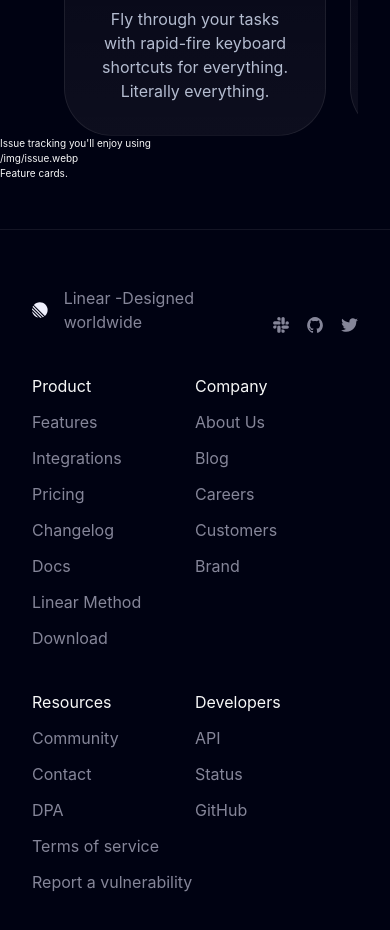
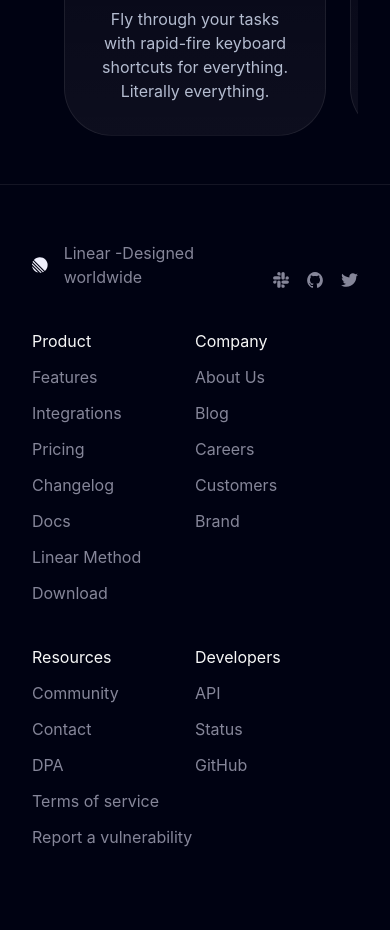
Before and after one commit to McVyp/pencil, a Next.js app: page / in a window 390 px wide. Shown: the part 2260-3190 px from the top of the page. After the commit the page ends 3165 px from the top, so only its background shows below. Built offline with nearby package versions, Linux system fonts and the light colour scheme.

Commit message:
add image in feature

```diff
--- a/app/page.tsx
+++ b/app/page.tsx
@@ -26,7 +26,9 @@
           <StarsIllustration />
       </div>
       <UnlikeAnyTool />
-      <IssueTracking />
+      {/* <Container className="my-[25.2rem]">
+        <IssueTracking />
+      </Container> */}
     </>
   )
 }
--- a/components/features.tsx
+++ b/components/features.tsx
@@ -1,16 +1,22 @@
 type FeaturesProps ={
-    title: string;
     children: React.ReactNode;
 }
 
-export const Features = ({title, children}: FeaturesProps) =>{
+export const Features = ({children}: FeaturesProps) =>{
     return(
-        <section>
-            <h2>{title}</h2>
+        <section className="py-[12.8rem] flex items-center flex-col text-center">
             {children}
         </section>
     )
 }
+
+type FeaturesTitleProps ={
+    children: React.ReactNode;
+}
+
+const FeaturesTitle =( {children}: FeaturesTitleProps) =>(
+     <h2 className="text-gradient text-6xl md:text-8xl mb-11">{children}</h2>
+)
 
 type MainFeatureProps ={
     image: string;
@@ -18,7 +24,17 @@
 }
 
 const MainFeature =({image, text}: MainFeatureProps) => {
-    return <div>{image}</div>
+    return(
+        <div className="w-[78rem] max-w-[90%] text-center">
+            <div >
+                <img
+                    src={image} className="h-auto w-full"
+                    alt=""
+                />
+            </div>
+            <p className="text-white text-4xl mt-16 w-[80%] mx-auto">{text}</p>
+        </div>
+    )
 }
 
 type FeatureGridProps = {
@@ -46,5 +62,6 @@
 }
 
 Features.Main = MainFeature;
+Features.Title = FeaturesTitle;
 Features.Grid = FeatureGrid;
 Features.Cards = FeatureCards;
--- a/components/sections/issue-tracking.tsx
+++ b/components/sections/issue-tracking.tsx
@@ -2,7 +2,12 @@
 import { AutomatedBacklogIcon, CustomViewsIcon, DiscussionIcon, IssuesIcon, ParentSubIcon, WorkflowsIcon } from "../icons/features"
 export const IssueTracking = () => {
     return (
-        <Features title="Issue tracking you'll enjoy using">
+        <Features>
+            <Features.Title>
+                Issue tracking
+                <br />
+                you&apos;ll enjoy using
+            </Features.Title>
             <Features.Main
                 text="Create tasks in seconds, discuss issues in context, and breeze through your work in views tailored to you and your team."
                 image="/img/issue.webp"
@@ -46,8 +51,9 @@
                     {
                         image: "/img/card-board.webp",
                         title: "List and board",
-                              text: "Switch between list and board layout to view work from any angle.",
+                        text: "Switch between list and boarlayout to view work from any angle.",
                     },
+
                     {
                         image: "/img/card-views.webp",
                         title: "Make it yours",
--- a/tailwind.config.js
+++ b/tailwind.config.js
@@ -50,6 +50,8 @@
         12: '4.8rem',
         13: '5.2rem',
         14: '5.6rem',
+        15: '6rem',
+        16: '6.4rem',
         'navigation-height': 'var(--navigation-height)',
       },
       backgroundImage:{
```
Lines whose indentation alone changed are shown as unchanged.
